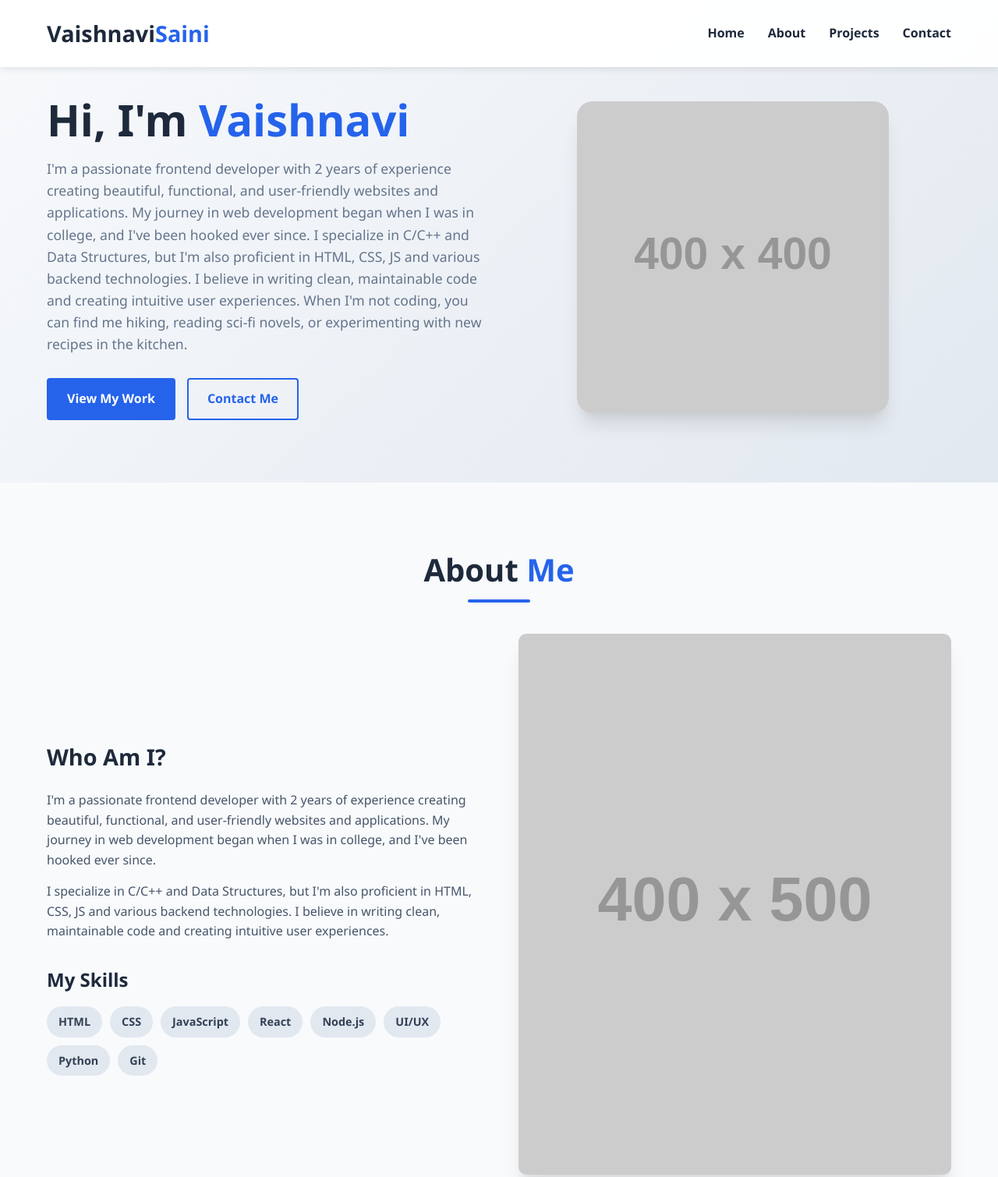
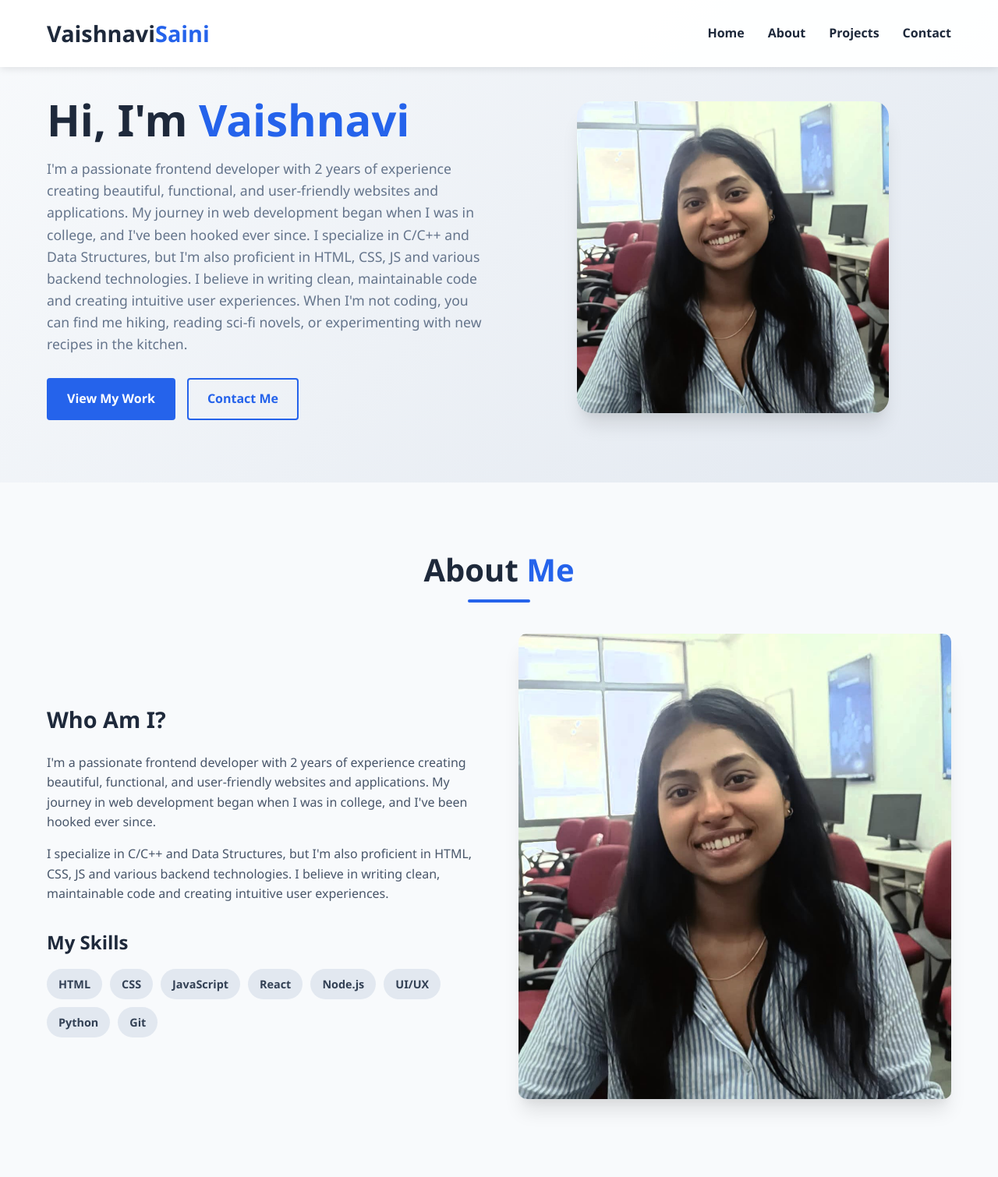
Before and after one commit to Vaiiishnaviiii/Vaishnavi-Portfolio, a plain HTML site: page index.html in a window 1280 px wide. Shown: the top 1510 px of the page at 78% size. Drawn offline with Linux system fonts and the light colour scheme; placeholder pictures from the web are drawn by us; files whose address does not match are found by name.

Commit message:
Add files via upload

```diff
--- a/index.html
+++ b/index.html
@@ -44,7 +44,7 @@
             <div class="hero-image">
                 <div class="image-wrapper">
                     <!-- Replace with your image -->
-                    <img src="https://via.placeholder.com/400x400" alt="Your Name">
+                    <img src="C:\Users\ASUS\OneDrive\Desktop\Docker Project\Portfolio Code\Vaishnavi.jpg" alt="Your Name">
                 </div>
             </div>
         </div>
@@ -73,7 +73,7 @@
                     </div>
                 </div>
                 <div class="about-image">
-                    <img src="https://via.placeholder.com/400x500" alt="About Me">
+                    <img src="C:\Users\ASUS\OneDrive\Desktop\Docker Project\Portfolio Code\Vaishnavi.jpg" alt="About Me">
                 </div>
             </div>
         </div>
```
Also changed, not shown: Vaishnavi.jpg (added).
